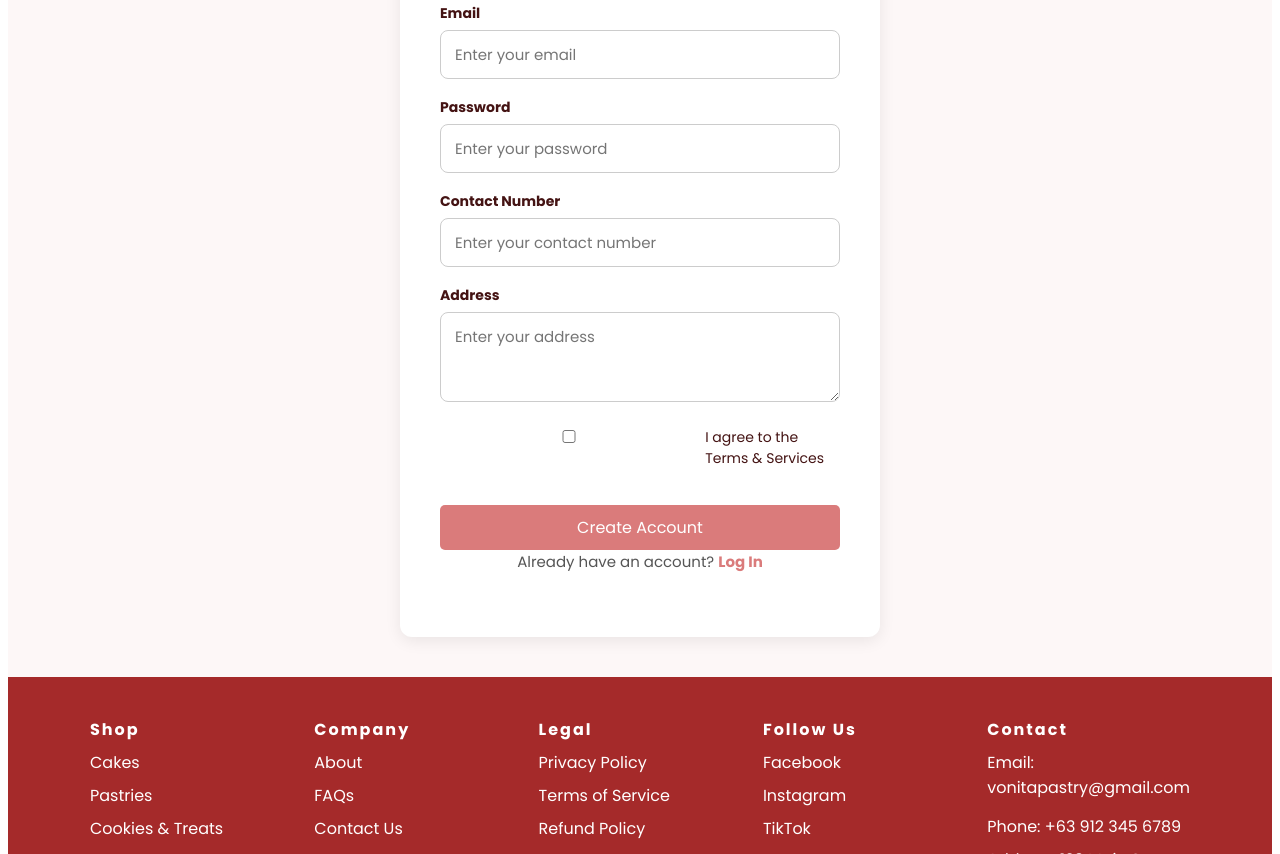
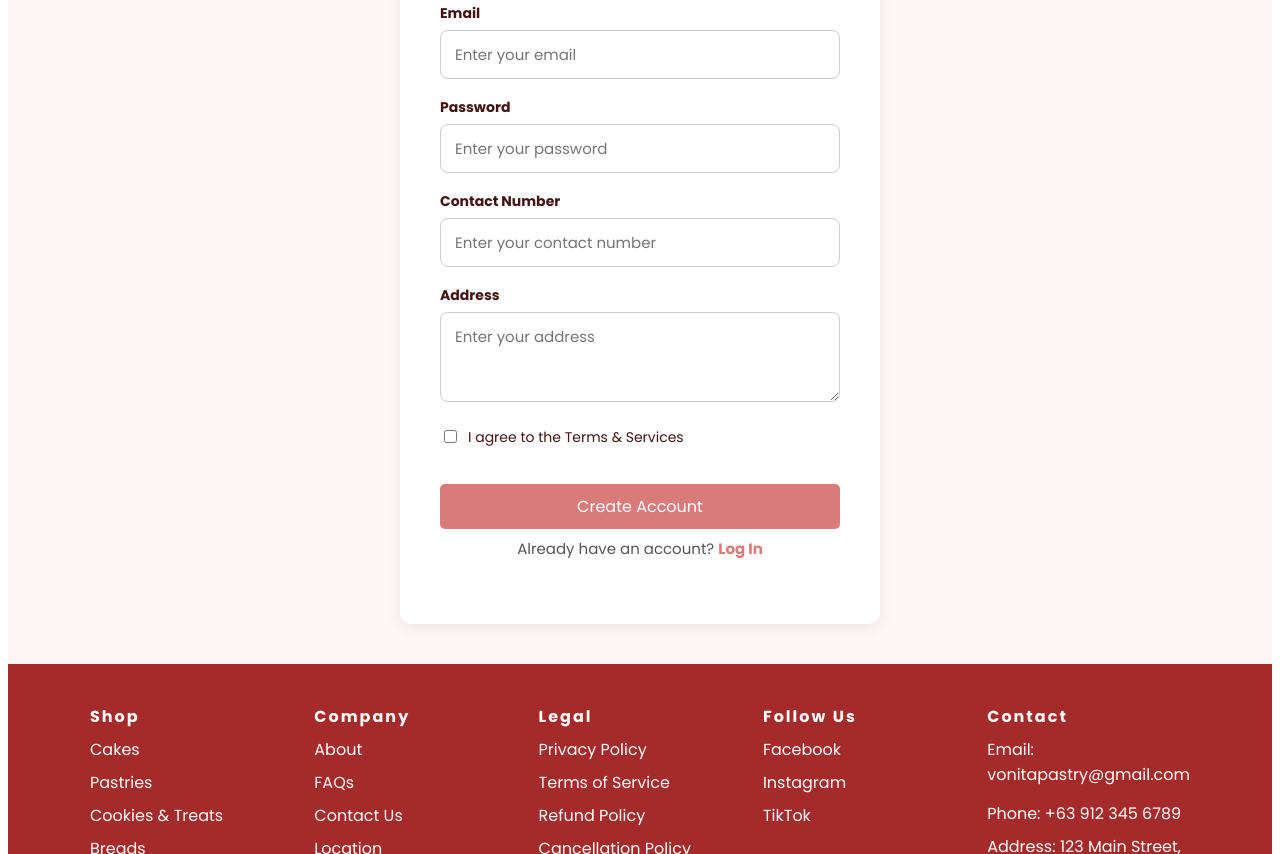
Before and after one commit to enajfs/202580107, a plain HTML site: page registration.html in a window 1280 px wide. Shown: the part 451-1305 px from the top of the page. Drawn offline with Linux system fonts and the light colour scheme.

Commit message:
fix registration css

```diff
--- a/style.css
+++ b/style.css
@@ -471,7 +471,7 @@ footer{
     margin-bottom: 8px;
 }
 .auth-card > p {
-    margin-top: 0;
+    margin-top: 8px;
     margin-bottom: 24px;
     color: #555;
     font-size: 15px;
@@ -517,6 +517,7 @@ footer{
 }
 .form-check input {
     margin-top: 3px;
+    width: auto;
 }
 .form-check label {
     color: var(--text-dark);
@@ -548,7 +549,7 @@ footer{
     text-decoration: underline;
 }
 .auth-footer-text {
-    margin-top: 20px;
+    margin-top: 30px;
     margin-bottom: 0;
     font-size: 14px;
 }
```
